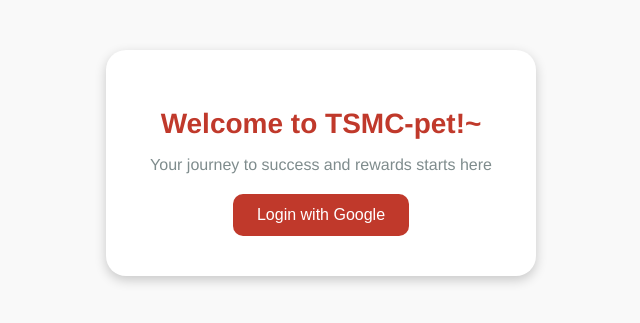
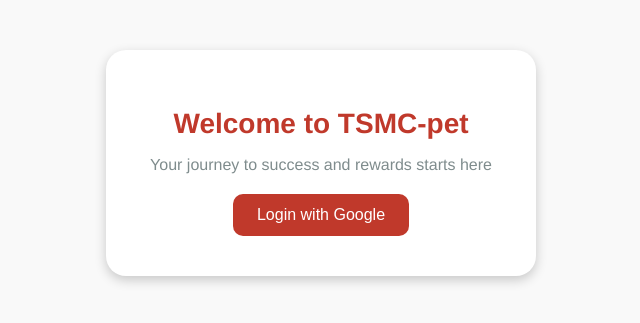
Before and after one commit to ryan8967/SA_frontend, a Vue app: page / in a window 1280 px wide. Shown: the part 237-560 px from the top of the page, without its empty margins (319-959 px from the left). Built offline with nearby package versions, Linux system fonts and the light colour scheme.

Commit message:
fix:content to test deploy v2

```diff
--- a/src/pages/WelcomePage.vue
+++ b/src/pages/WelcomePage.vue
@@ -2,7 +2,7 @@
     <div id="app">
         <div class="login-container" v-if="!user">
             <div class="login-box">
-                <h1>Welcome to TSMC-pet!~</h1>
+                <h1>Welcome to TSMC-pet</h1>
                 <p>Your journey to success and rewards starts here</p>
                 <button class="login-btn" @click="login">
                     Login with Google
```
